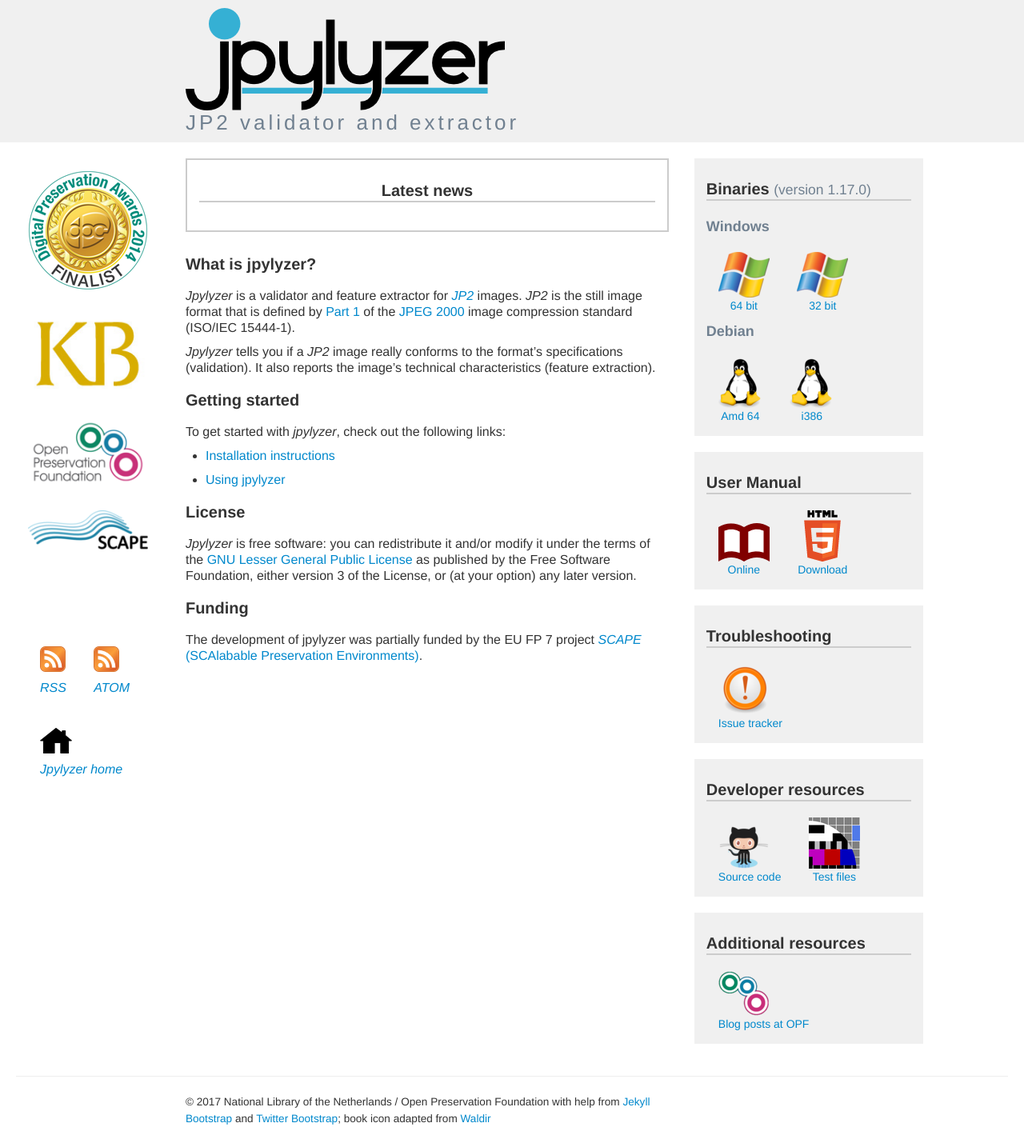
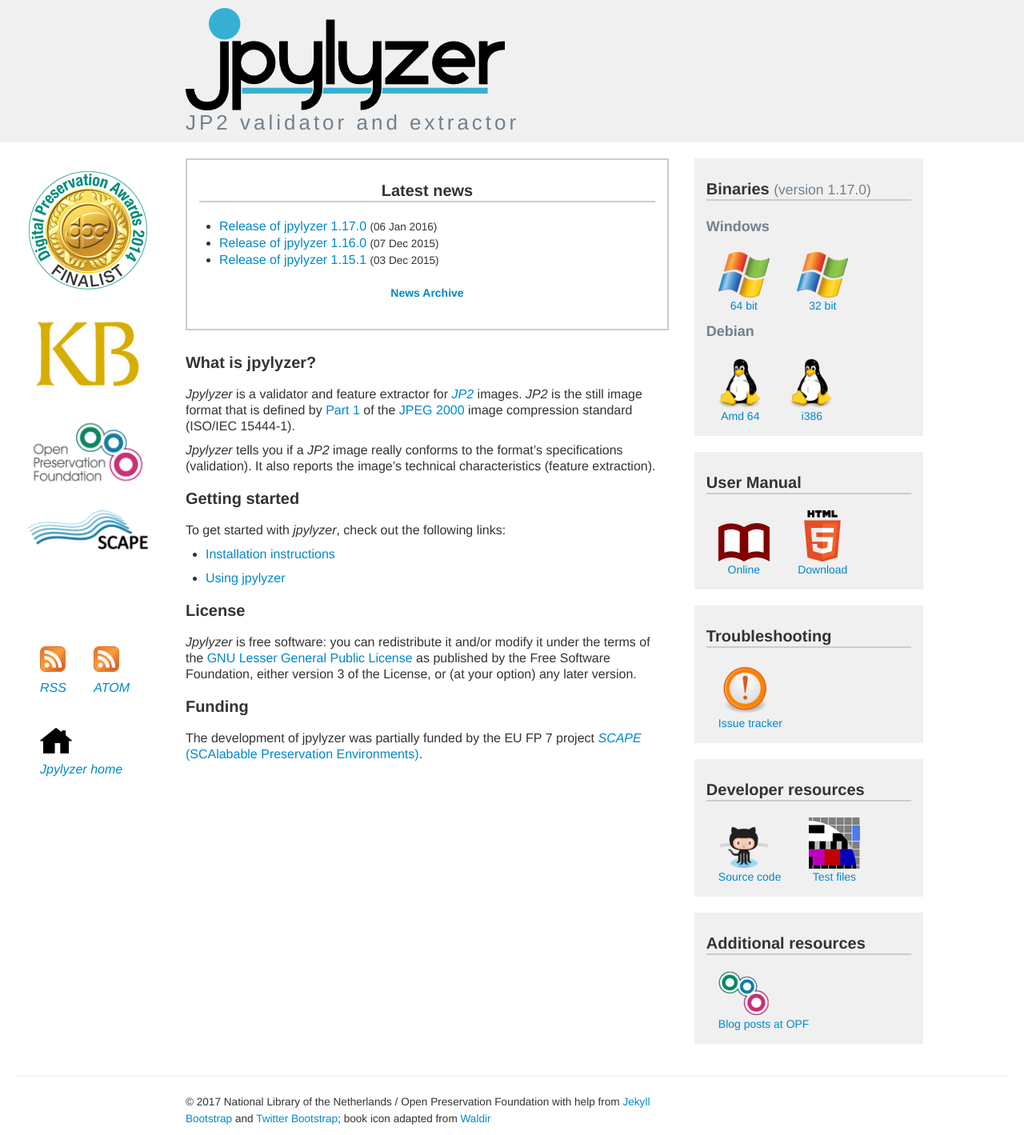
Before and after one commit to openpreserve/jpylyzer, a Jekyll site: the page built from index.html, in a window 1280 px wide. Shown: the whole page at 80% size. Built offline with Jekyll 4.4.1, drawn with Linux system fonts in a browser that asks for light colours; the list of posts is cut into pages by our own code.

Commit message:
Fixed deprecation warninings for pygments and pagination

```diff
--- a/_config.yml
+++ b/_config.yml
@@ -4,7 +4,8 @@
 
 exclude: [".rvmrc", ".rbenv-version", "README.md", "Rakefile", "changelog.md"]
 markdown: kramdown
-pygments: true
+highlighter: pygments
+gems: [jekyll-paginate]
 paginate: 3
 
 # Themes are encouraged to use these universal variables
```
